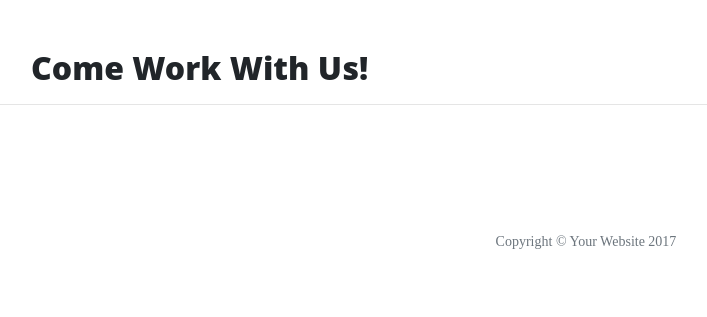
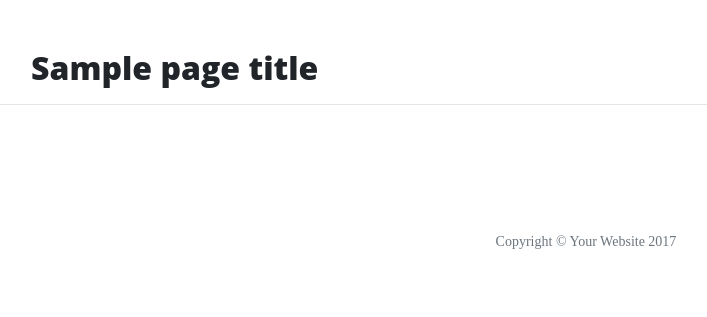
Before and after one commit to Felix-Redwood/Practical-Python--1, a Flask app: template templates/careers.html in a window 1280 px wide. Shown: the part 629-946 px from the top of the page, without its empty margins (54-761 px from the left). Run offline with Flask 2, Linux system fonts and the light colour scheme; the template is opened without the code that fills it: most values are stand-ins (such as "Sample title", 1, 10 or a date in 2020); some libraries are stand-ins or nearby versions.

Commit message:
added {{page_title}}

```diff
--- a/run.py
+++ b/run.py
@@ -9,15 +9,15 @@ def index():
 
 @app.route("/about")
 def about():
-    return render_template("about.html") #when we navigate to about.html, the template will be returned
+    return render_template("about.html", page_title="About") #when we navigate to about.html, the template will be returned
 
 @app.route("/contact")
 def contact():
-    return render_template("contact.html") #when we navigate to contact.html, the template will be returned
+    return render_template("contact.html", page_title="Contact") #when we navigate to contact.html, the template will be returned
 
 @app.route("/careers")
 def careers():
-    return render_template("careers.html") #when we navigate to careers.html, the template will be returned
+    return render_template("careers.html", page_title="Careers") #when we navigate to careers.html, the template will be returned
 
 if __name__ == "__main__": #__main__ is the name of the default module in python
     app.run(host=os.environ.get("IP"),
--- a/templates/about.html
+++ b/templates/about.html
@@ -1,6 +1,6 @@
 <!--inherits everything from base.html, looks for a block called 'content' and then injects the content into this file-->
 {% extends 'base.html' %} {% block content %}
-<h2>About Page</h2>
+<h2>{{ page_title }}</h2>
 <p>
     The formation of the group grew out of a meeting Gandalf had with Thorin in Bree which kindled Thorin's interest in recapturing his long lost family inheritance. (Thorin's grandfather had been the king of the Lonely Mountain when Smaug came and took it.)
     Remembering that he had once known an adventurous Hobbit on his travels in the Shire, Gandalf decided to add Bilbo to their company because he knew that stealth and cunning were preferable to force. Gandalf also believed that someone like Bilbo could
--- a/templates/careers.html
+++ b/templates/careers.html
@@ -1,5 +1,5 @@
 <!--inherits everything from base.html, looks for a block called 'content' and then injects the content into this file-->
 {% extends 'base.html' %}
 {% block content %}
-    <h2>Come Work With Us!</h2>
+    <h2>{{ page_title }}</h2>
 {% endblock %}
--- a/templates/contact.html
+++ b/templates/contact.html
@@ -1,5 +1,5 @@
 <!--inherits everything from base.html, looks for a block called 'content' and then injects the content into this file-->
 {% extends 'base.html' %}
 {% block content %}
-    <h2>Contact Us</h2>
+    <h2>{{ page_title }}</h2>
 {% endblock %}
```
